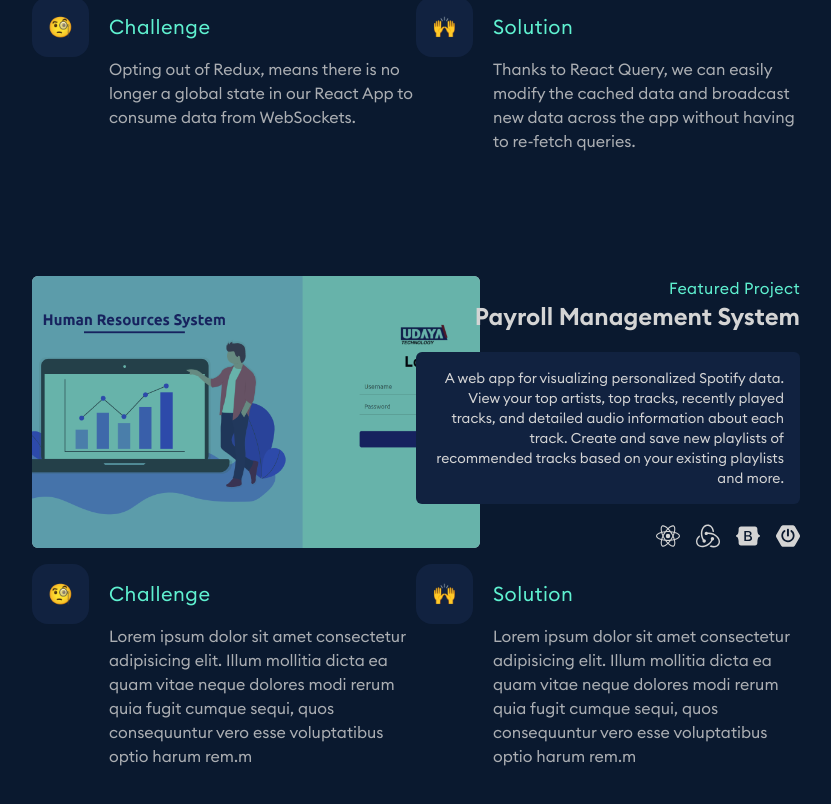
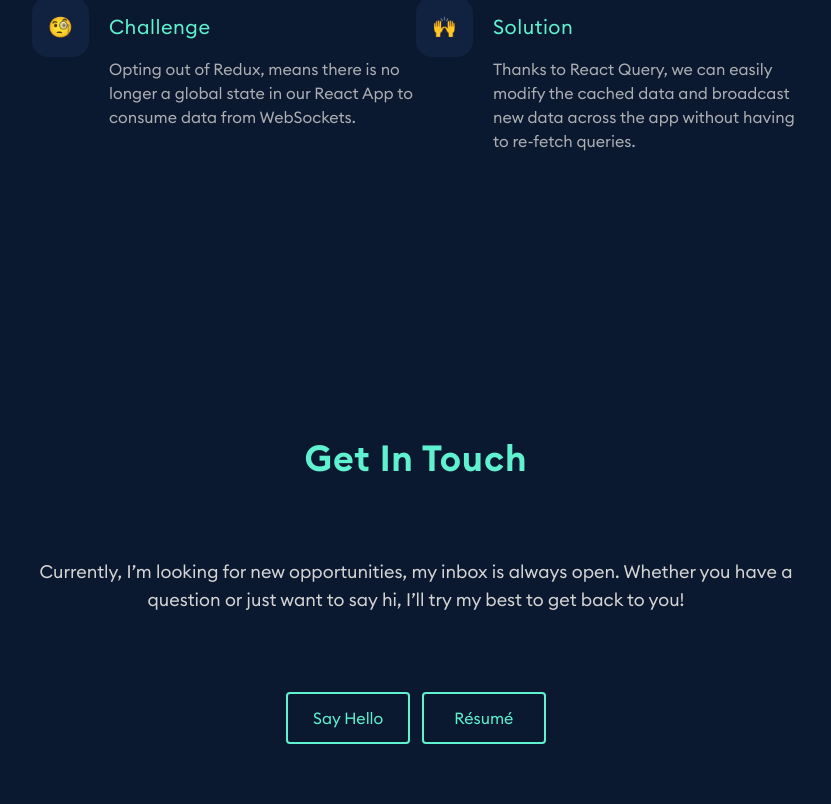
Before and after one commit to thavirak-svay/portfolio, a Next.js app: page / in a window 1280 px wide. Shown: the part 1777-2581 px from the top of the page, without its empty margins (224-1055 px from the left). Built offline with nearby package versions, Linux system fonts and the light colour scheme.

Commit message:
update:static data

```diff
--- a/data/index.js
+++ b/data/index.js
@@ -187,31 +187,4 @@ export const projects = [
 		challenge: "Opting out of Redux, means there is no longer a global state in our React App to consume data from WebSockets.",
 		solution: "Thanks to React Query, we can easily modify the cached data and broadcast new data across the app without having to re-fetch queries.",
 	},
-	{
-		title: "Payroll Management System",
-		description:
-			"A web app for visualizing personalized Spotify data. View your top artists, top tracks, recently played tracks, and detailed audio information about each track. Create and save new playlists of recommended tracks based on your existing playlists and more.",
-		imageSrc: require("@/public/a.png"),
-		tectStacks: [
-			{
-				name: "Create React App",
-				icon: <SiReact size="1.5rem" />,
-			},
-			{
-				name: "Redux Thunk",
-				icon: <SiRedux size="1.5rem" />,
-			},
-			{
-				name: "React Bootstrap",
-				icon: <SiBootstrap size="1.5rem" />,
-			},
-			{
-				name: "Spring Boot",
-				icon: <SiSpringboot size="1.5rem" />,
-			},
-		],
-		challenge:
-			"Lorem ipsum dolor sit amet consectetur adipisicing elit. Illum mollitia dicta ea quam vitae neque dolores modi rerum quia fugit cumque sequi, quos consequuntur vero esse voluptatibus optio harum rem.m",
-		solution: "Lorem ipsum dolor sit amet consectetur adipisicing elit. Illum mollitia dicta ea quam vitae neque dolores modi rerum quia fugit cumque sequi, quos consequuntur vero esse voluptatibus optio harum rem.m",
-	},
 ];
```
